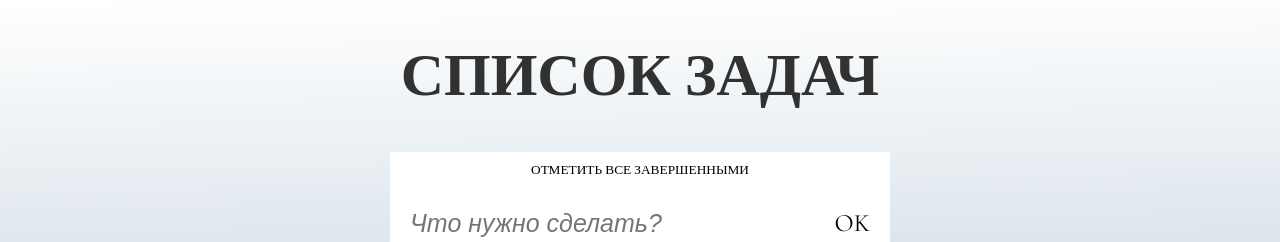
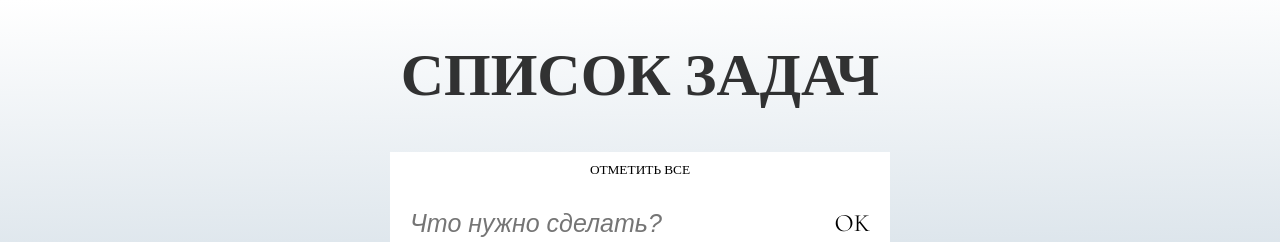
Before and after one commit to AlexKoloda/TODO-List, a React (Create React App) app in the folder my-app/: page / in a window 1280 px wide. Both pictures are taken after typing "Sample" into the empty fields and a click on the button "OK". Shown: the top 242 px of the page. Built offline with nearby package versions, Linux system fonts and the light colour scheme; a web font is replaced by a local one.

Commit message:
Изменение текста кнопки

```diff
--- a/my-app/src/components/input/TodoInput.jsx
+++ b/my-app/src/components/input/TodoInput.jsx
@@ -35,7 +35,7 @@ const TodoInput = () => {
           dispacth(toggleCompleteAll());
         }}
       >
-        отметить все завершенными
+        отметить все
       </button>
       <form
         className={styles.form__todo}
```
